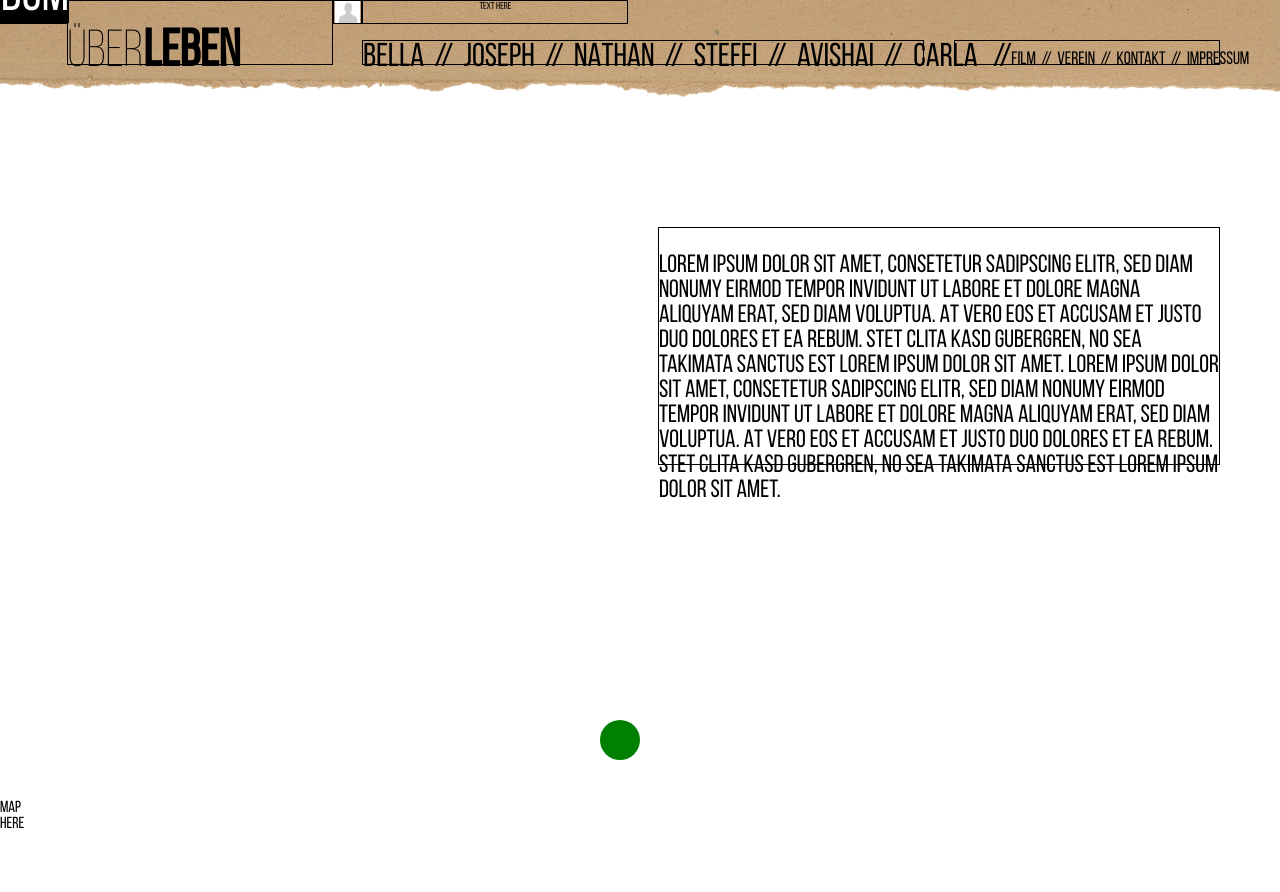
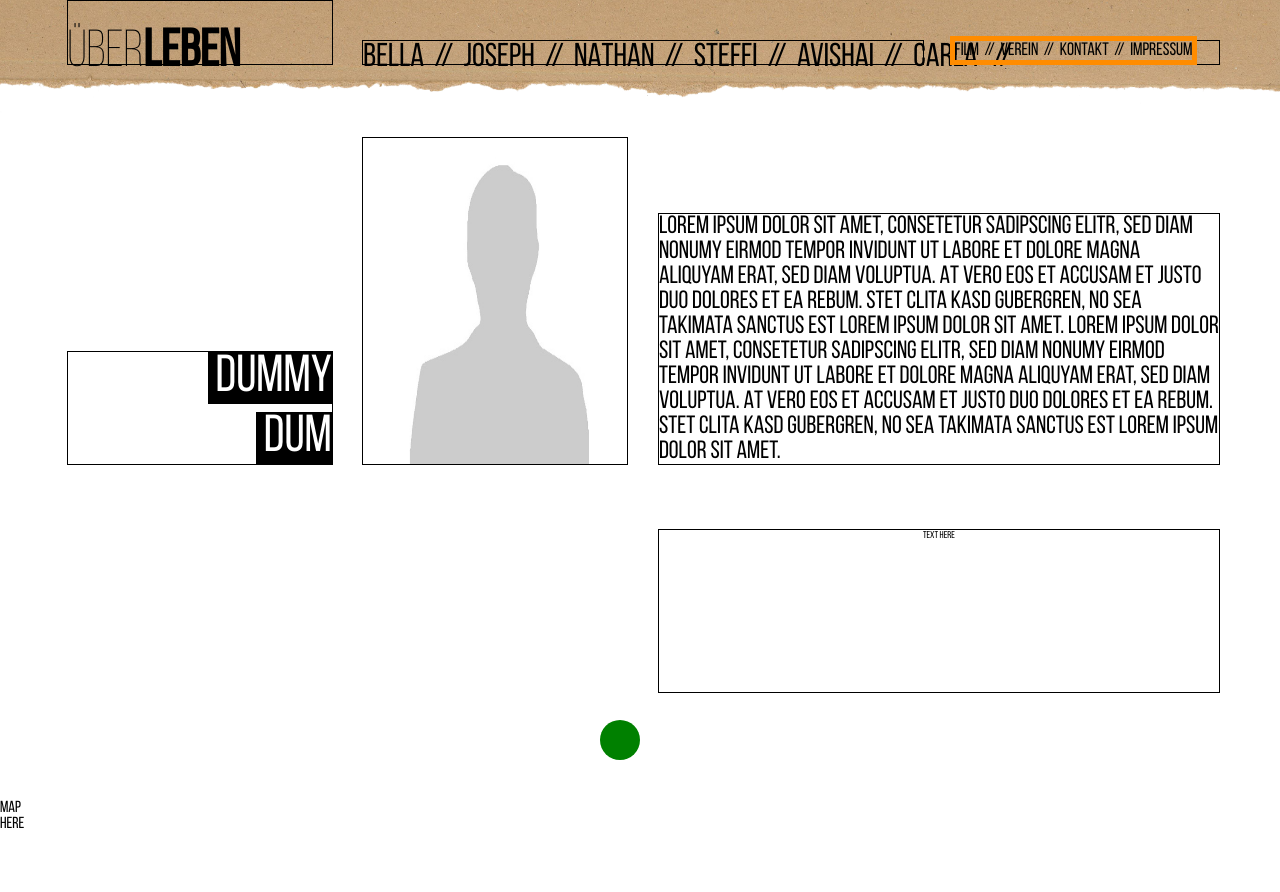
Before and after one commit to Nocsis/WebDesign_Karte, a PHP site: the page made by Vorlagen/layoutWebsite Kopie.html in a window 1280 px wide. Shown: the top 892 px of the page. Run offline with PHP 8.4, Linux system fonts and the light colour scheme.

Commit message:
Loads of more code cleanup

```diff
--- a/Vorlagen/layoutWebsite Kopie.html
+++ b/Vorlagen/layoutWebsite Kopie.html
@@ -14,12 +14,12 @@
 
   <body>
     <!--[if lt IE 7]>
-      <p class="browsehappy">You are using an <strong>outdated</strong> browser. Please <a href="#">upgrade your browser</a> to improve your experience.</p>
+      <p class="browsehappy">You are using an <strong>outdated</strong> browser. Please <strong>upgrade your browser</strong> to improve your experience.</p>
     <![endif]-->
 
     <div class="grid-container" >
 
-      <div id="ueberleben">Über<strong id="ueberlebenUeberschrift">leben</strong> </div>
+      <div id="ueberleben">Über<strong>leben</strong> </div>
 
       <div id="navigation">
         <nav>
@@ -34,29 +34,36 @@
 
       <div id="navigationRechts">
         <nav class="sidenav">
-          <a href="#">&emsp;&emsp;&emsp;&nbsp;FILM&nbsp;&nbsp;//</a>
+          <a href="#"><!--&emsp;&emsp;&emsp;&nbsp;-->FILM&nbsp;&nbsp;//</a>
           <a href="#">&nbsp;&nbsp;VEREIN&nbsp;&nbsp;//</a>
           <a href="#">&nbsp;&nbsp;KONTAKT&nbsp;&nbsp;//</a>
           <a href="#">&nbsp;&nbsp;IMPRESSUM </a>
         </nav>
       </div>
 
+      <!--Das &nbsp; vor den Zeilen ist wichtig
+          um das Layout der schwarzen Boxen zu erhalten!-->
       <div id="name">
-        <span id="nameHintergrund">Dummy <br>Dum</span>
+        <span id="vorname">
+          &nbsp;Dummy
+        </span>
+        <span id="nachname">
+          &nbsp;Dum
+        </span>
       </div>
 
       <div id="bild">
         <img src="../Material/Bilder/portrait-dummy.jpg" alt="portrait-dummy" height="100%" width="90.91%">
       </div>
 
-      <div id="text" >
-        <p>Lorem ipsum dolor sit amet, consetetur sadipscing elitr,
+      <div id="text">
+        Lorem ipsum dolor sit amet, consetetur sadipscing elitr,
         sed diam nonumy eirmod tempor invidunt ut labore et dolore magna aliquyam erat,
         sed diam voluptua. At vero eos et accusam et justo duo dolores et ea rebum. Stet clita kasd gubergren,
         no sea takimata sanctus est Lorem ipsum dolor sit amet. Lorem ipsum dolor sit amet, consetetur sadipscing elitr,
         sed diam nonumy eirmod tempor invidunt ut labore et dolore magna aliquyam erat, sed diam voluptua. At vero eos et
         accusam et justo duo dolores et ea rebum. Stet clita kasd gubergren, no sea takimata sanctus est Lorem ipsum dolor
-        sit amet.</p>
+        sit amet.
       </div>
 
       <div id="jahr">text here</div>
--- a/stylesheet.css
+++ b/stylesheet.css
@@ -43,10 +43,10 @@ body{
   '. name . bild . text text text .'
   '. . . . . . . . .'
   '. . . . . . . . .'
-    '. . . jahr jahr . . . .'
+  '. . . . . jahr jahr jahr .'
   '. . . . . . . . .'
   '. . . . . . . . .'
-    '. . . . . . . . .'
+  '. . . . . . . . .';
 }
 
 .grid-container > div {
@@ -58,7 +58,23 @@ body{
   text-align: center;
 }
 
+/*Logo*/
+#ueberleben {
+  text-align: left ;
+  font-size: 52px;
+  font-family: 'BebasNeueLight';
+  grid-area: ueberleben;
+  padding-top: 26px;
+}
+#ueberleben strong{
+  font-family: 'BebasNeueRegular';
+}
+
 /*Personen-nav*/
+#navigation{
+  grid-area: navigation;
+}
+
 nav {
   position: absolute;
   overflow: hidden;
@@ -67,8 +83,6 @@ nav {
 nav a {
   float: left;
   color: black;
-  text-align: center;
-  padding: 0px ;
   text-decoration: none;
   font-size: 33px;
 }
@@ -79,61 +93,58 @@ nav a:hover {
 }
 
 /*mini-Nav rechts*/
-.sidenav a {
-  float: left;
-  color: black;
-  text-align: center;
-  padding-top: 9px;
-  text-decoration: none;
-  font-size: 18px;
-
-}
-
-.sidenav a:hover {
-  background-color:#375f79;
-  color: white;
-}
-
-
-.navigation
-{
-  background-image: url("Material/Bilder/hintergrund-test.jpg");
-}
-
-.img{
-  height: 30px;
-  width: 30px;
-}
-
-#section2 {
-  height: 100vh;
-}
-
-#ueberleben {
-  text-align: left ;
-  font-size: 52px;
-  font-family: 'BebasNeueLight';
-  grid-area: ueberleben;
-  padding-top: 26px;
-}
-#ueberlebenUeberschrift{
-  font-family: 'BebasNeueRegular';
-}
-
-#navigation{
-  grid-area: navigation;
-}
-
 #navigationRechts{
   grid-area: navigationRechts;
 }
 
-#nameHintergrund{
+.sidenav {
+  outline: 5px solid darkorange;
+}
+
+.sidenav a {
+  color: black;
+  text-decoration: none;
+  font-size: 18px;
+}
+
+/*Name*/
+#name{
+  grid-area: name;
+  text-align: right;
+  align-self: end;
+}
+
+#vorname, #nachname{
   background-color: black;
   color: white;
   font-size: 52px;
+  float: right;
+  clear: both;
 }
 
+#nachname {
+  margin-top: 1vh;
+}
+
+/*Portrait*/
+#bild {
+  grid-area: bild;
+}
+
+/*Zitat*/
+#text{
+  grid-area: text;
+  text-align: left;
+  font-size: 25px;
+  align-self: end;
+}
+
+/*Stationen*/
+#jahr {
+  grid-area: jahr;
+}
+
+/*Scroll Buttons*/
 .scrollButton {
   width: 3vw;
   height: 3vw;
@@ -148,13 +159,9 @@ nav a:hover {
   border-radius: 50%;
 }
 
-#text{
-  margin-top: 90px;
-  grid-area: text;
-  text-align: left;
-  font-size: 25px;
-  vertical-align: text-bottom;
-
+.scrollButton:hover {
+  width: 3.5vw;
+  height: 3.5vw;
 }
 
 #downButton {
@@ -165,11 +172,12 @@ nav a:hover {
 
 #upButton {
   display: none;
-  background-color: green;
+  background-color: red;
   /*TODO: Add background: url(up arrow);*/
 }
 
-#name{
-  text-align: right;
-  align-self: end;
+
+/*Karten-screen*/
+#section2 {
+  height: 100vh;
 }
```
Lines whose indentation alone changed are shown as unchanged.
